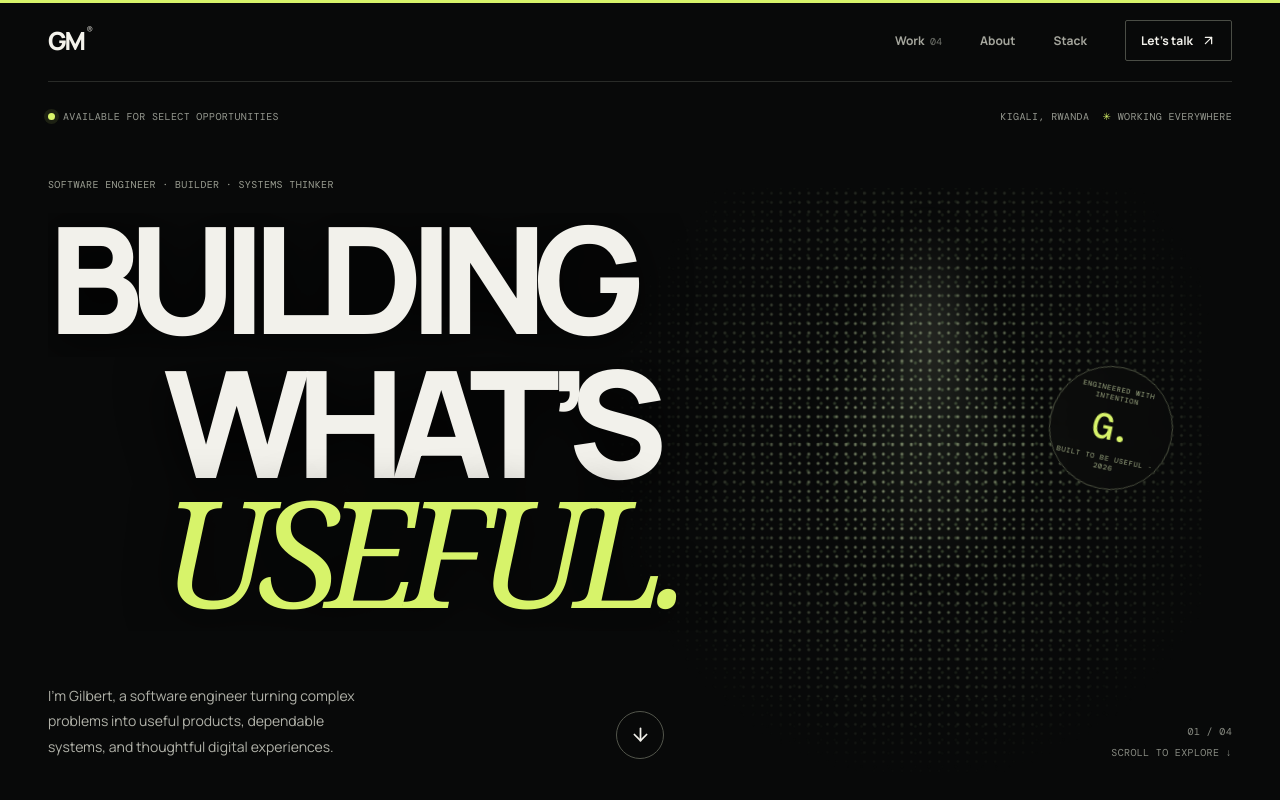
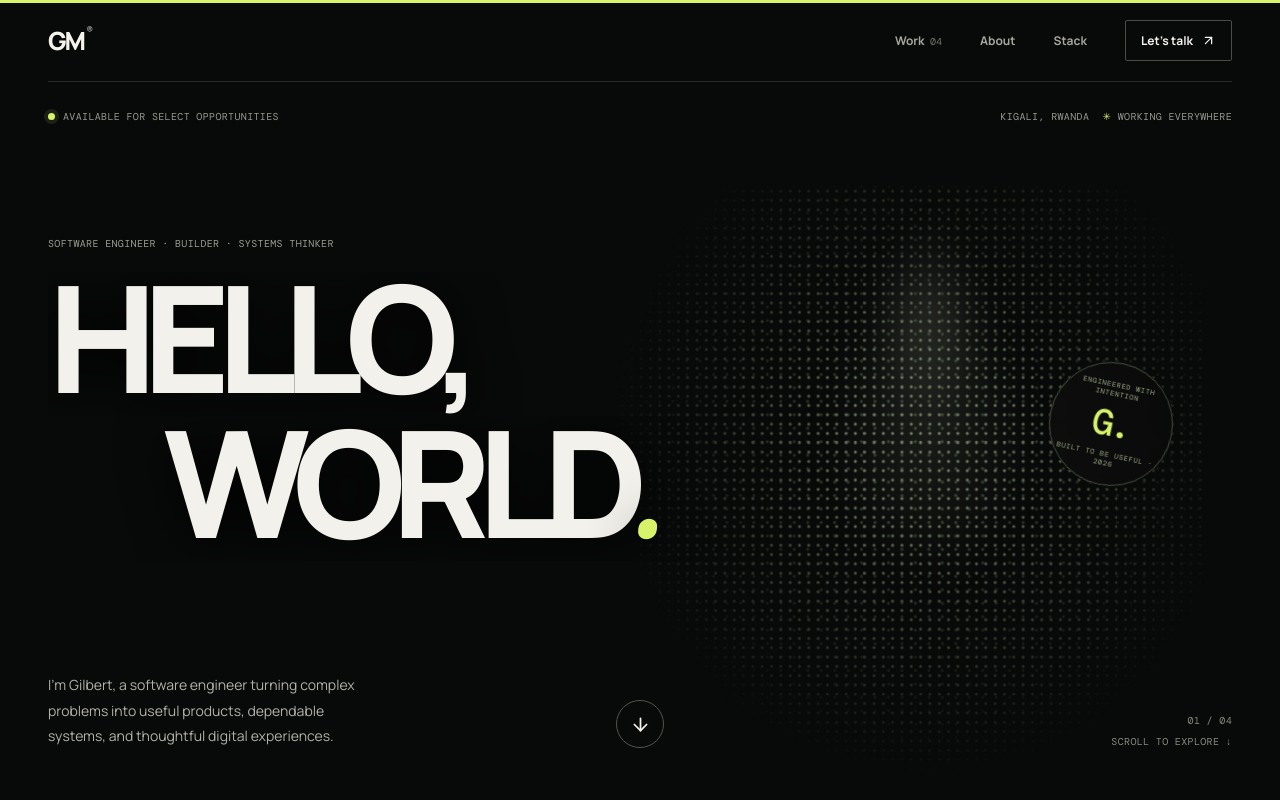
Before and after one commit to dev-gilbert/Pro-portfolio, a React (Vite) app: page / in a window 1280 px wide. Shown: the top 800 px of the page. Built offline with nearby package versions, Linux system fonts and the light colour scheme.

Commit message:
Align hero headline with cinematic Hello World concept

```diff
--- a/src/App.tsx
+++ b/src/App.tsx
@@ -142,9 +142,9 @@ export default function App() {
           </div>
           <div className="hero-title-wrap">
             <motion.p className="eyebrow hero-eyebrow" initial={{ opacity: 0, y: 14 }} animate={{ opacity: 1, y: 0 }} transition={{ delay: 0.15, duration: 0.65 }}>SOFTWARE ENGINEER · BUILDER · SYSTEMS THINKER</motion.p>
-            <h1 aria-label="Building useful things for the real world">
-              <span className="hero-line"><motion.span initial={{ y: "110%" }} animate={{ y: 0 }} transition={{ duration: 0.85, delay: 0.2, ease: [0.22, 1, 0.36, 1] }}>BUILDING</motion.span></span>
-              <span className="hero-line hero-line-two"><motion.span initial={{ y: "110%" }} animate={{ y: 0 }} transition={{ duration: 0.9, delay: 0.32, ease: [0.22, 1, 0.36, 1] }}>WHAT’S <i>USEFUL.</i></motion.span></span>
+            <h1 aria-label="Hello world. I’m Gilbert Muhire, software engineer.">
+              <span className="hero-line"><motion.span initial={{ y: "110%" }} animate={{ y: 0 }} transition={{ duration: 0.85, delay: 0.2, ease: [0.22, 1, 0.36, 1] }}>HELLO,</motion.span></span>
+              <span className="hero-line hero-line-two"><motion.span initial={{ y: "110%" }} animate={{ y: 0 }} transition={{ duration: 0.9, delay: 0.32, ease: [0.22, 1, 0.36, 1] }}>WORLD<i>.</i></motion.span></span>
             </h1>
           </div>
           <div className="hero-bottom">
```
